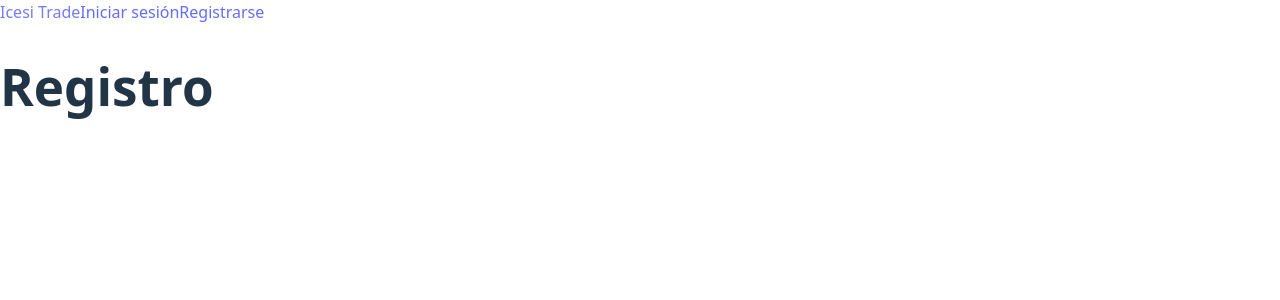
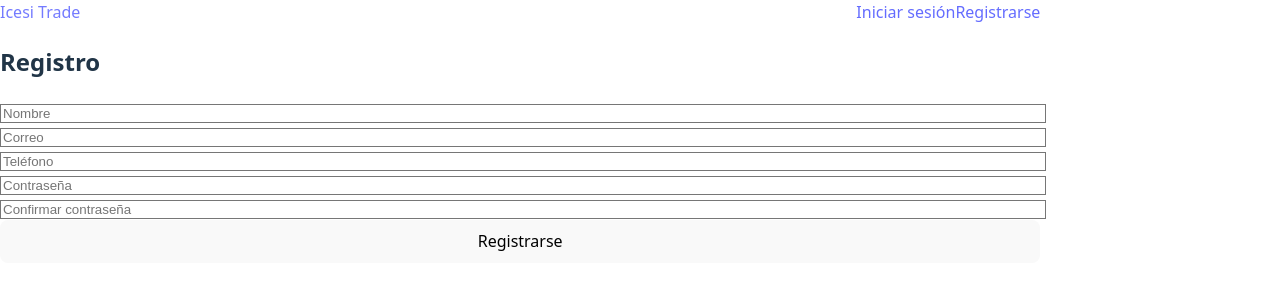
Before and after one commit to OscarMURA/Icesi-Trade-Frontend, a React (Vite) app: page /register in a window 1280 px wide. Shown: the top 300 px of the page. Built offline with nearby package versions, Linux system fonts and the light colour scheme.

Commit message:
feat: register

```diff
--- a/src/api/authApi.ts
+++ b/src/api/authApi.ts
@@ -1,10 +1,10 @@
 import axios from './axiosConfig';
-import { LogInDto, TokenDto } from '../types/authTypes';
+import { LogInDto, TokenDto, RegisterDto } from '../types/authTypes';
 
 export async function loginRequest(data: LogInDto): Promise<TokenDto> {
   try {
     console.log('Intentando login con:', { email: data.email, password: '***' });
-    const response = await axios.post('/g1/losbandalos/api/auth/login', data);
+    const response = await axios.post('/api/auth/login', data);
     console.log('Respuesta del servidor:', response.data);
 
     if (!response.data || !response.data.token) {
@@ -26,3 +26,18 @@ export async function loginRequest(data: LogInDto): Promise<TokenDto> {
     }
   }
 }
+
+export async function registerRequest(data: RegisterDto): Promise<void> {
+  try {
+    const response = await axios.post('/api/users', data);
+    if (response.status !== 201 && response.status !== 200) {
+      throw new Error(response.data.message || 'Error al registrar usuario');
+    }
+  } catch (error: any) {
+    console.error('Error en registerRequest:', error);
+    if (error.response?.data?.message) {
+      throw new Error(error.response.data.message);
+    }
+    throw new Error('No se pudo completar el registro. Intenta más tarde.');
+  }
+}
--- a/src/api/axiosConfig.ts
+++ b/src/api/axiosConfig.ts
@@ -1,7 +1,7 @@
 import axios from 'axios';
 
 const instance = axios.create({
-  baseURL: 'http://localhost:8080/',
+  baseURL: 'http://localhost:8080/g1/losbandalos',
   headers: {
     'Content-Type': 'application/json',
     'Accept': 'application/json'
--- a/src/pages/Register.tsx
+++ b/src/pages/Register.tsx
@@ -1,3 +1,121 @@
+import { useState } from 'react';
+import { useNavigate } from 'react-router-dom';
+import { registerRequest, loginRequest } from '../api/authApi';
+import { RegisterDto } from '../types/authTypes';
+import useAuth from '../hooks/useAuth';
+
 export default function Register() {
-  return <h1 className="text-2xl">Registro</h1>;
+  const navigate = useNavigate();
+  const { login } = useAuth();
+
+  const [form, setForm] = useState<RegisterDto>({
+    name: '',
+    email: '',
+    phone: '',
+    password: '',
+    confirmPassword: '',
+  });
+
+  const [error, setError] = useState<string | null>(null);
+  const [loading, setLoading] = useState(false);
+
+  const handleSubmit = async (e: React.FormEvent) => {
+    e.preventDefault();
+    setError(null);
+    setLoading(true);
+
+    if (form.password !== form.confirmPassword) {
+      setError('Las contraseñas no coinciden');
+      setLoading(false);
+      return;
+    }
+
+    try {
+      // 1. Registro
+      await registerRequest(form);
+
+      // 2. Login automático
+      const response = await loginRequest({
+        email: form.email,
+        password: form.password,
+      });
+
+      if (!response || !response.token) {
+        throw new Error('No se recibió un token válido del servidor');
+      }
+
+      // 3. Guardar en contexto global
+      login(response);
+
+      // 4. Redirigir
+      navigate('/profile');
+
+    } catch (err: any) {
+      console.error('Error en registro/login:', err);
+      if (err.response?.data?.error) {
+        setError(err.response.data.error);
+      } else {
+        setError(err.message || 'Error inesperado');
+      }
+    } finally {
+      setLoading(false);
+    }
+  };
+
+  return (
+    <div className="max-w-md mx-auto p-6 bg-white rounded shadow">
+      <h2 className="text-2xl font-bold mb-4">Registro</h2>
+
+      {error && <p className="text-red-500 mb-4">{error}</p>}
+
+      <form onSubmit={handleSubmit} className="space-y-4">
+        <input
+          type="text"
+          placeholder="Nombre"
+          value={form.name}
+          onChange={(e) => setForm({ ...form, name: e.target.value })}
+          className="w-full border p-2 rounded"
+          required
+        />
+        <input
+          type="email"
+          placeholder="Correo"
+          value={form.email}
+          onChange={(e) => setForm({ ...form, email: e.target.value })}
+          className="w-full border p-2 rounded"
+          required
+        />
+        <input
+          type="tel"
+          placeholder="Teléfono"
+          value={form.phone}
+          onChange={(e) => setForm({ ...form, phone: e.target.value })}
+          className="w-full border p-2 rounded"
+        />
+        <input
+          type="password"
+          placeholder="Contraseña"
+          value={form.password}
+          onChange={(e) => setForm({ ...form, password: e.target.value })}
+          className="w-full border p-2 rounded"
+          required
+        />
+        <input
+          type="password"
+          placeholder="Confirmar contraseña"
+          value={form.confirmPassword}
+          onChange={(e) => setForm({ ...form, confirmPassword: e.target.value })}
+          className="w-full border p-2 rounded"
+          required
+        />
+        <button
+          type="submit"
+          disabled={loading}
+          className="w-full bg-blue-600 text-white py-2 rounded hover:bg-blue-700 disabled:bg-blue-300"
+        >
+          {loading ? 'Registrando...' : 'Registrarse'}
+        </button>
+      </form>
+    </div>
+  );
 }
```
Also changed, not shown: src/types/authTypes.ts (+8 -0 lines).
